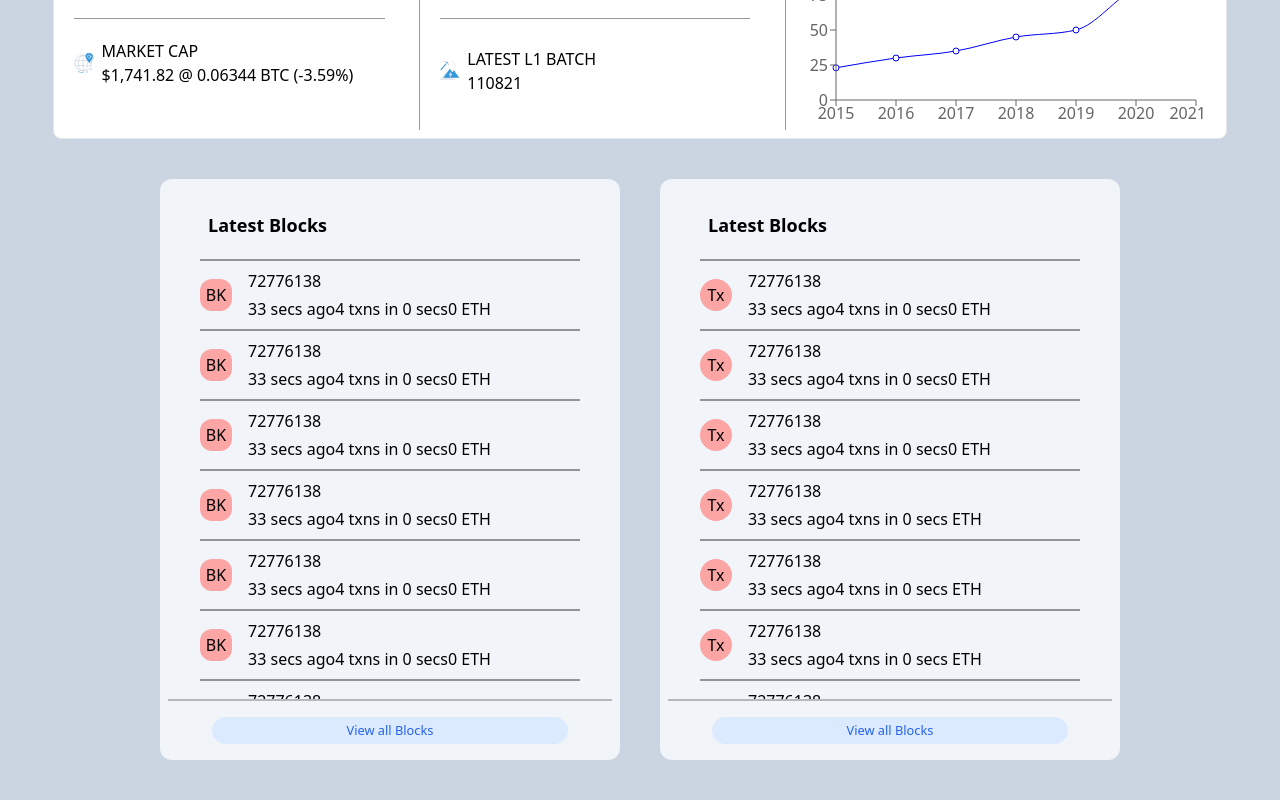
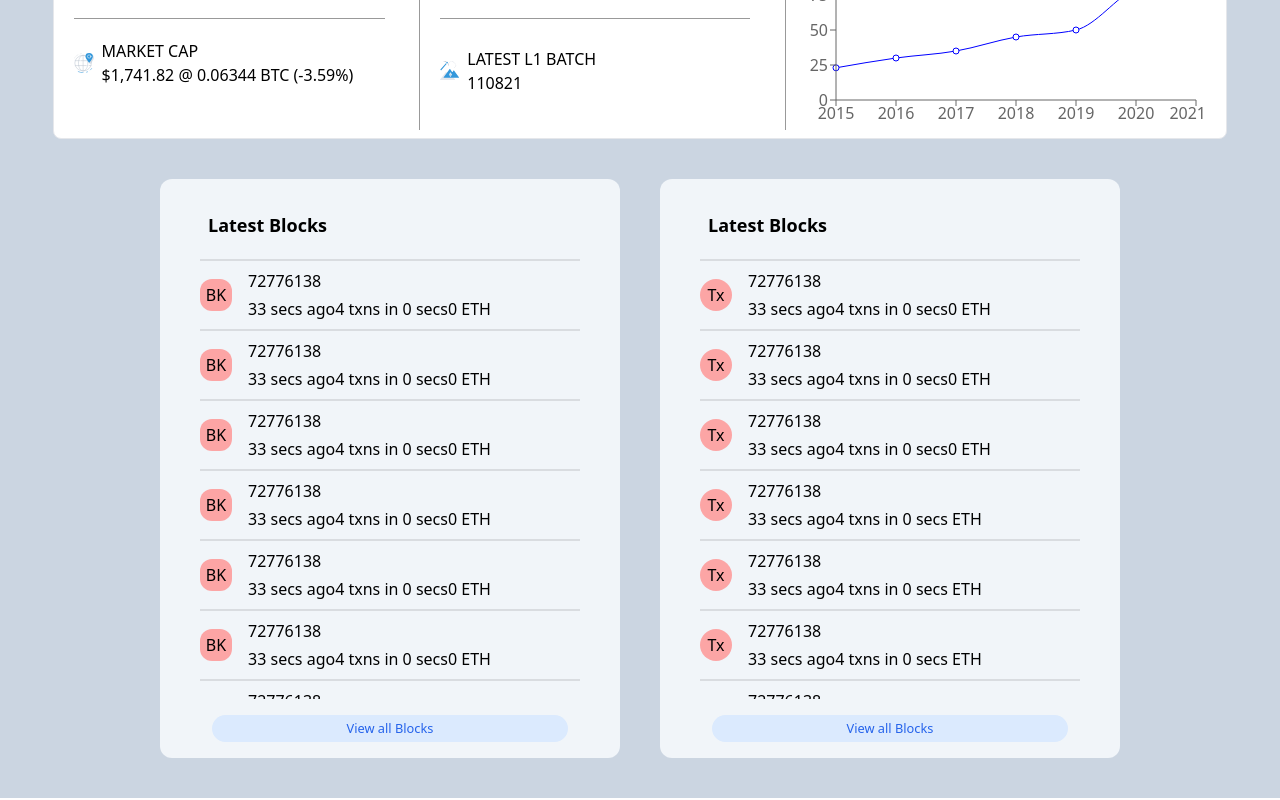
Before and after one commit to wwdfdo/asbiscan_clone, a React (Create React App) app: page / in a window 1280 px wide. Shown: the part 447-1247 px from the top of the page. Built offline with nearby package versions, Linux system fonts and the light colour scheme.

Commit message:
added new styles to detailscomponent

```diff
--- a/src/components/LatestDetails/LatestDetails.js
+++ b/src/components/LatestDetails/LatestDetails.js
@@ -7,7 +7,7 @@ const LatestDetails = () => {
       <div className="w-[100%] bg-slate-100 rounded-xl pt-5  px-2">
         <div className=" flex flex-col gap-2    h-[500px] overflow-hidden hover:overflow-auto    px-5 ">
           <h4 className="px-5  py-3 text-lg font-bold">Latest Blocks</h4>
-          <hr className="border-[.5px] border-black border-opacity-40 mx-3"></hr>
+          <hr className="border-[.5px] border-black border-opacity-10 mx-3"></hr>
           <div className="flex gap-4 items-center px-3">
             <div className="w-8 h-8 bg-red-300 flex justify-center items-center rounded-xl">
               BK
@@ -17,7 +17,7 @@ const LatestDetails = () => {
               <div>33 secs ago4 txns in 0 secs0 ETH</div>
             </div>
           </div>
-          <hr className="border-[.5px] border-black border-opacity-40 mx-3"></hr>
+          <hr className="border-[.5px] border-black border-opacity-10 mx-3"></hr>
           <div className="flex gap-4 items-center px-3">
             <div className="w-8 h-8 bg-red-300 flex justify-center items-center rounded-xl">
               BK
@@ -27,7 +27,7 @@ const LatestDetails = () => {
               <div>33 secs ago4 txns in 0 secs0 ETH</div>
             </div>
           </div>
-          <hr className="border-[.5px] border-black border-opacity-40 mx-3"></hr>
+          <hr className="border-[.5px] border-black border-opacity-10 mx-3"></hr>
           <div className="flex gap-4 items-center px-3">
             <div className="w-8 h-8 bg-red-300 flex justify-center items-center rounded-xl">
               BK
@@ -37,7 +37,7 @@ const LatestDetails = () => {
               <div>33 secs ago4 txns in 0 secs0 ETH</div>
             </div>
           </div>
-          <hr className="border-[.5px] border-black border-opacity-40 mx-3"></hr>
+          <hr className="border-[.5px] border-black border-opacity-10 mx-3"></hr>
           <div className="flex gap-4 items-center px-3">
             <div className="w-8 h-8 bg-red-300 flex justify-center items-center rounded-xl">
               BK
@@ -47,7 +47,7 @@ const LatestDetails = () => {
               <div>33 secs ago4 txns in 0 secs0 ETH</div>
             </div>
           </div>
-          <hr className="border-[.5px] border-black border-opacity-40 mx-3"></hr>
+          <hr className="border-[.5px] border-black border-opacity-10 mx-3"></hr>
           <div className="flex gap-4 items-center px-3">
             <div className="w-8 h-8 bg-red-300 flex justify-center items-center rounded-xl">
               BK
@@ -57,7 +57,7 @@ const LatestDetails = () => {
               <div>33 secs ago4 txns in 0 secs0 ETH</div>
             </div>
           </div>
-          <hr className="border-[.5px] border-black border-opacity-40 mx-3"></hr>
+          <hr className="border-[.5px] border-black border-opacity-10 mx-3"></hr>
           <div className="flex gap-4 items-center px-3">
             <div className="w-8 h-8 bg-red-300 flex justify-center items-center rounded-xl">
               BK
@@ -67,7 +67,7 @@ const LatestDetails = () => {
               <div>33 secs ago4 txns in 0 secs0 ETH</div>
             </div>
           </div>
-          <hr className="border-[.5px] border-black border-opacity-40 mx-3"></hr>
+          <hr className="border-[.5px] border-black border-opacity-10 mx-3"></hr>
           <div className="flex gap-4 items-center px-3">
             <div className="w-8 h-8 bg-red-300 flex justify-center items-center rounded-xl">
               BK
@@ -77,7 +77,7 @@ const LatestDetails = () => {
               <div>33 secs ago4 txns in 0 secs0 ETH</div>
             </div>
           </div>
-          <hr className="border-[.5px] border-black border-opacity-40 mx-3"></hr>
+          <hr className="border-[.5px] border-black border-opacity-10 mx-3"></hr>
           <div className="flex gap-4 items-center px-3">
             <div className="w-8 h-8 bg-red-300 flex justify-center items-center rounded-xl">
               BK
@@ -87,7 +87,7 @@ const LatestDetails = () => {
               <div>33 secs ago4 txns in 0 secs0 ETH</div>
             </div>
           </div>
-          <hr className="border-[.5px] border-black border-opacity-40 mx-3"></hr>
+          <hr className="border-[.5px] border-black border-opacity-10 mx-3"></hr>
           <div className="flex gap-4 items-center px-3">
             <div className="w-8 h-8 bg-red-300 flex justify-center items-center rounded-xl">
               BK
@@ -97,7 +97,7 @@ const LatestDetails = () => {
               <div>33 secs ago4 txns in 0 secs0 ETH</div>
             </div>
           </div>
-          <hr className="border-[.5px] border-black border-opacity-40 mx-3"></hr>
+          <hr className="border-[.5px] border-black border-opacity-10 mx-3"></hr>
           <div className="flex gap-4 items-center px-3">
             <div className="w-8 h-8 bg-red-300 flex justify-center items-center rounded-xl">
               BK
@@ -107,7 +107,7 @@ const LatestDetails = () => {
               <div>33 secs ago4 txns in 0 secs0 ETH</div>
             </div>
           </div>
-          <hr className="border-[.5px] border-black border-opacity-40 mx-3"></hr>
+          <hr className="border-[.5px] border-black border-opacity-10 mx-3"></hr>
           <div className="flex gap-4 items-center px-3">
             <div className="w-8 h-8 bg-red-300 flex justify-center items-center rounded-xl">
               BK
@@ -117,7 +117,7 @@ const LatestDetails = () => {
               <div>33 secs ago4 txns in 0 secs0 ETH</div>
             </div>
           </div>
-          <hr className="border-[.5px] border-black border-opacity-40 mx-3"></hr>
+          <hr className="border-[.5px] border-black border-opacity-10 mx-3"></hr>
           <div className="flex gap-4 items-center px-3">
             <div className="w-8 h-8 bg-red-300 flex justify-center items-center rounded-xl">
               BK
@@ -127,9 +127,9 @@ const LatestDetails = () => {
               <div>33 secs ago4 txns in 0 secs0 ETH</div>
             </div>
           </div>
-          <hr className="border-[.5px] border-black border-opacity-40 mx-3"></hr>
+          <hr className="border-[.5px] border-black border-opacity-10 mx-3"></hr>
         </div>
-        <div className="flex justify-center items-center w-full  rounded-br-lg rounded-bl-lg py-4 border-t-2 border-black border-opacity-25">
+        <div className="flex justify-center items-center w-full  rounded-br-lg rounded-bl-lg py-4 ">
           <button className="hover:text-white text-blue-600  bg-blue-100 hover:bg-blue-400 w-4/5 rounded-2xl py-1 text-[.8rem] ease-in-out duration-300">
             View all Blocks
           </button>
@@ -138,7 +138,7 @@ const LatestDetails = () => {
       <div className="w-[100%] bg-slate-100 rounded-xl pt-5 px-2">
         <div className=" flex flex-col gap-2 bg-slate-100   h-[500px] overflow-hidden hover:overflow-auto  px-5 ">
           <h4 className="px-5 py-3 text-lg font-bold">Latest Blocks</h4>
-          <hr className="border-[.5px] border-black border-opacity-40 mx-3"></hr>
+          <hr className="border-[.5px] border-black border-opacity-10 mx-3"></hr>
           <div className="flex gap-4 items-center px-3">
             <div className="w-8 h-8 bg-red-300 flex justify-center items-center rounded-full">
               Tx
@@ -148,7 +148,7 @@ const LatestDetails = () => {
               <div>33 secs ago4 txns in 0 secs0 ETH</div>
             </div>
           </div>
-          <hr className="border-[.5px] border-black border-opacity-40 mx-3"></hr>
+          <hr className="border-[.5px] border-black border-opacity-10 mx-3"></hr>
           <div className="flex gap-4 items-center px-3">
             <div className="w-8 h-8 bg-red-300 flex justify-center items-center rounded-full">
               Tx
@@ -158,7 +158,7 @@ const LatestDetails = () => {
               <div>33 secs ago4 txns in 0 secs0 ETH</div>
             </div>
           </div>
-          <hr className="border-[.5px] border-black border-opacity-40 mx-3"></hr>
+          <hr className="border-[.5px] border-black border-opacity-10 mx-3"></hr>
           <div className="flex gap-4 items-center px-3">
             <div className="w-8 h-8 bg-red-300 flex justify-center items-center rounded-full">
               Tx
@@ -168,7 +168,7 @@ const LatestDetails = () => {
               <div>33 secs ago4 txns in 0 secs0 ETH</div>
             </div>
           </div>
-          <hr className="border-[.5px] border-black border-opacity-40 mx-3"></hr>
+          <hr className="border-[.5px] border-black border-opacity-10 mx-3"></hr>
           <div className="flex gap-4 items-center px-3">
             <div className="w-8 h-8 bg-red-300 flex justify-center items-center rounded-full">
               Tx
@@ -178,7 +178,7 @@ const LatestDetails = () => {
               <div>33 secs ago4 txns in 0 secs ETH</div>
             </div>
           </div>
-          <hr className="border-[.5px] border-black border-opacity-40 mx-3"></hr>
+          <hr className="border-[.5px] border-black border-opacity-10 mx-3"></hr>
           <div className="flex gap-4 items-center px-3">
             <div className="w-8 h-8 bg-red-300 flex justify-center items-center rounded-full">
               Tx
@@ -188,7 +188,7 @@ const LatestDetails = () => {
               <div>33 secs ago4 txns in 0 secs ETH</div>
             </div>
           </div>
-          <hr className="border-[.5px] border-black border-opacity-40 mx-3"></hr>
+          <hr className="border-[.5px] border-black border-opacity-10 mx-3"></hr>
           <div className="flex gap-4 items-center px-3">
             <div className="w-8 h-8 bg-red-300 flex justify-center items-center rounded-full">
               Tx
@@ -198,7 +198,7 @@ const LatestDetails = () => {
               <div>33 secs ago4 txns in 0 secs ETH</div>
             </div>
           </div>
-          <hr className="border-[.5px] border-black border-opacity-40 mx-3"></hr>
+          <hr className="border-[.5px] border-black border-opacity-10 mx-3"></hr>
           <div className="flex gap-4 items-center px-3">
             <div className="w-8 h-8 bg-red-300 flex justify-center items-center rounded-full">
               Tx
@@ -208,7 +208,7 @@ const LatestDetails = () => {
               <div>33 secs ago4 txns in 0 secs ETH</div>
             </div>
           </div>
-          <hr className="border-[.5px] border-black border-opacity-40 mx-3"></hr>
+          <hr className="border-[.5px] border-black border-opacity-10 mx-3"></hr>
           <div className="flex gap-4 items-center px-3">
             <div className="w-8 h-8 bg-red-300 flex justify-center items-center rounded-full">
               Tx
@@ -218,7 +218,7 @@ const LatestDetails = () => {
               <div>33 secs ago4 txns in 0 secs ETH</div>
             </div>
           </div>
-          <hr className="border-[.5px] border-black border-opacity-40 mx-3"></hr>
+          <hr className="border-[.5px] border-black border-opacity-10 mx-3"></hr>
           <div className="flex gap-4 items-center px-3">
             <div className="w-8 h-8 bg-red-300 flex justify-center items-center rounded-full">
               Tx
@@ -228,7 +228,7 @@ const LatestDetails = () => {
               <div>33 secs ago4 txns in 0 secs ETH</div>
             </div>
           </div>
-          <hr className="border-[.5px] border-black border-opacity-40 mx-3"></hr>
+          <hr className="border-[.5px] border-black border-opacity-10 mx-3"></hr>
           <div className="flex gap-4 items-center px-3">
             <div className="w-8 h-8 bg-red-300 flex justify-center items-center rounded-full">
               Tx
@@ -238,7 +238,7 @@ const LatestDetails = () => {
               <div>33 secs ago4 txns in 0 secs ETH</div>
             </div>
           </div>
-          <hr className="border-[.5px] border-black border-opacity-40 mx-3"></hr>
+          <hr className="border-[.5px] border-black border-opacity-10 mx-3"></hr>
           <div className="flex gap-4 items-center px-3">
             <div className="w-8 h-8 bg-red-300 flex justify-center items-center rounded-full">
               Tx
@@ -248,7 +248,7 @@ const LatestDetails = () => {
               <div>33 secs ago4 txns in 0 secs ETH</div>
             </div>
           </div>
-          <hr className="border-[.5px] border-black border-opacity-40 mx-3"></hr>
+          <hr className="border-[.5px] border-black border-opacity-10 mx-3"></hr>
           <div className="flex gap-4 items-center px-3">
             <div className="w-8 h-8 bg-red-300 flex justify-center items-center rounded-full">
               Tx
@@ -258,7 +258,7 @@ const LatestDetails = () => {
               <div>33 secs ago4 txns in 0 secs ETH</div>
             </div>
           </div>
-          <hr className="border-[.5px] border-black border-opacity-40 mx-3"></hr>
+          <hr className="border-[.5px] border-black border-opacity-10 mx-3"></hr>
           <div className="flex gap-4 items-center px-3">
             <div className="w-8 h-8 bg-red-300 flex justify-center items-center rounded-full">
               Tx
@@ -268,9 +268,9 @@ const LatestDetails = () => {
               <div>33 secs ago4 txns in 0 secs ETH</div>
             </div>
           </div>
-          <hr className="border-[.5px] border-black border-opacity-40 mx-3"></hr>
+          <hr className="border-[.5px] border-black border-opacity-10 mx-3"></hr>
         </div>
-        <div className="flex justify-center w-full  rounded-br-lg rounded-bl-lg py-4 border-t-2 border-black border-opacity-25">
+        <div className="flex justify-center w-full  rounded-br-lg rounded-bl-lg py-4 ">
           <button className="hover:text-white text-blue-600  bg-blue-100 hover:bg-blue-400 w-4/5 rounded-2xl py-1 text-[.8rem] ease-in-out duration-300">
             View all Blocks
           </button>
```
